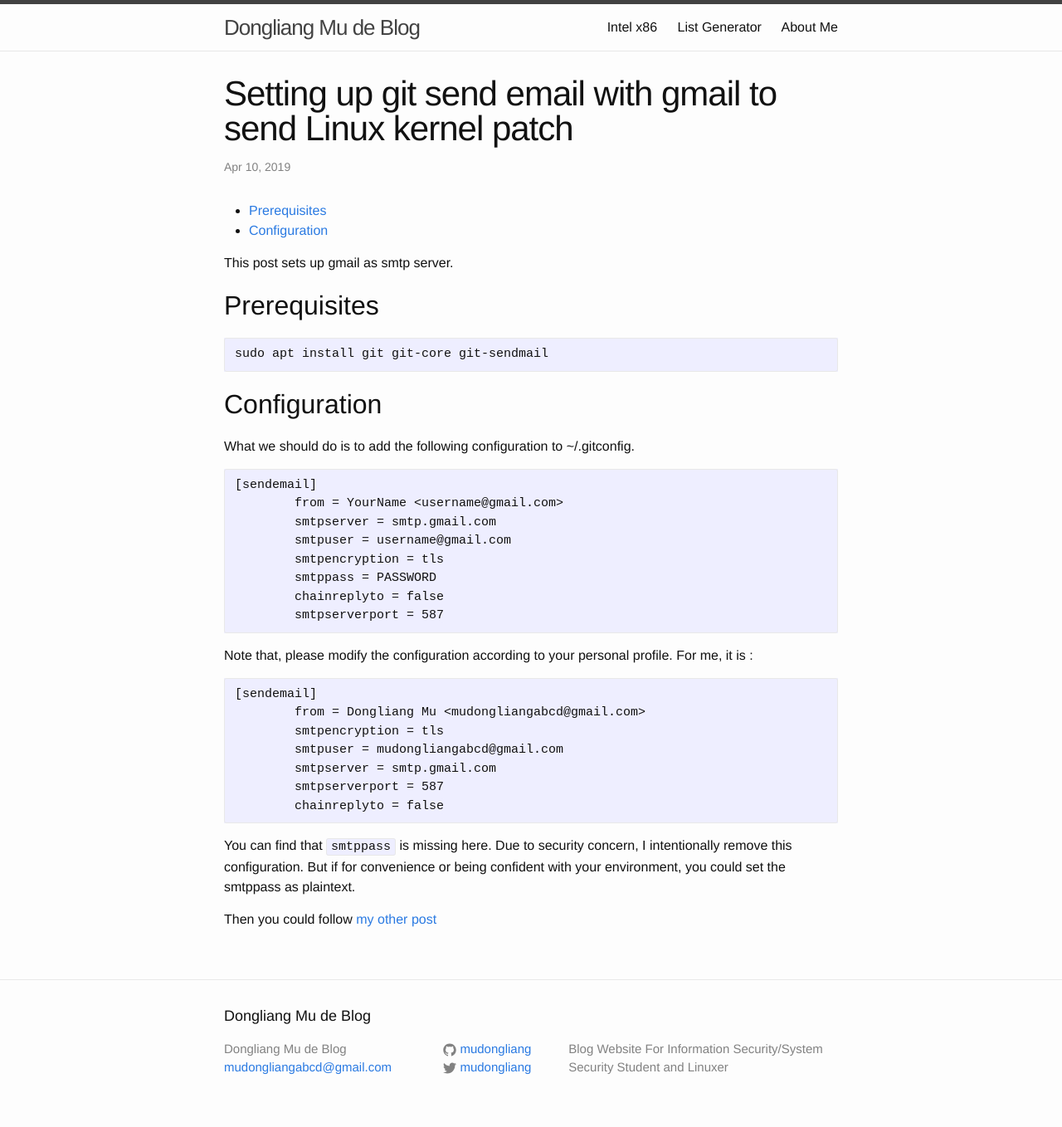
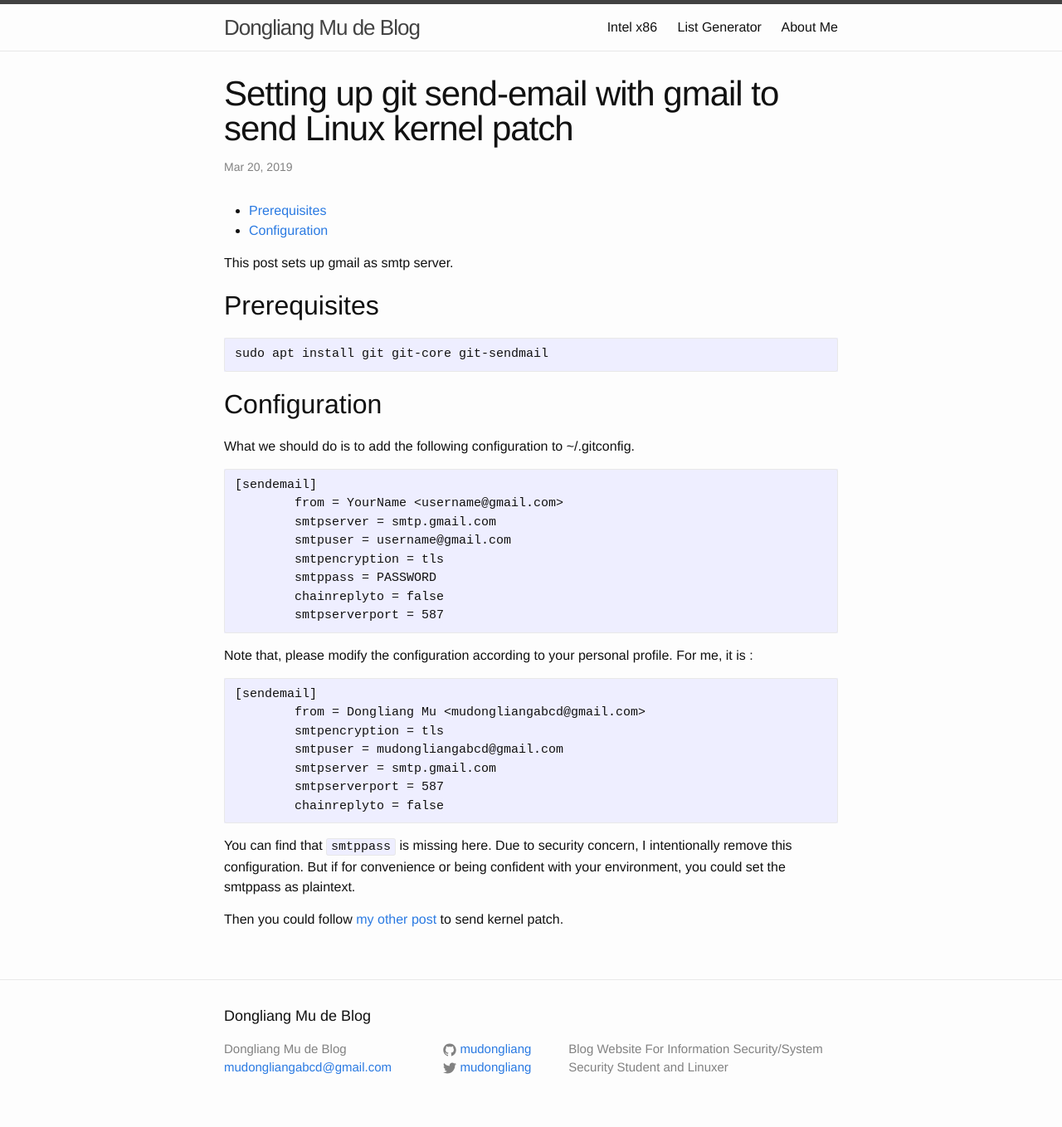
Before and after one commit to mudongliang/mudongliang.github.io, a Jekyll site: the page built from _posts/2019-04-10-setting-up-git-send-email-with-gmail-to-send-linux-kernel-patch.md, in a window 1280 px wide. Shown: the whole page at 83% size. Built offline with Jekyll 4.4.1, drawn with Linux system fonts in a browser that asks for light colours.

Commit message:
fix title

```diff
--- a/_posts/2019-04-10-setting-up-git-send-email-with-gmail-to-send-linux-kernel-patch.md
+++ b/_posts/2019-04-10-setting-up-git-send-email-with-gmail-to-send-linux-kernel-patch.md
@@ -1,7 +1,7 @@
 ---
 layout: post
-title: "Setting up git send email with gmail to send Linux kernel patch"
-date: 2019-04-10
+title: "Setting up git send-email with gmail to send Linux kernel patch"
+date: 2019-03-20
 description: ""
 category:
 tags: []
@@ -46,4 +46,4 @@ Note that, please modify the configuration according to your personal profile. F
 
 You can find that `smtppass` is missing here. Due to security concern, I intentionally remove this configuration. But if for convenience or being confident with your environment, you could set the smtppass as plaintext.
 
-Then you could follow [my other post]({{site.url}}/2018/03/20/one-simple-patch-to-linux-kernel.html)
+Then you could follow [my other post]({{site.url}}/2018/03/20/one-simple-patch-to-linux-kernel.html) to send kernel patch.
```
